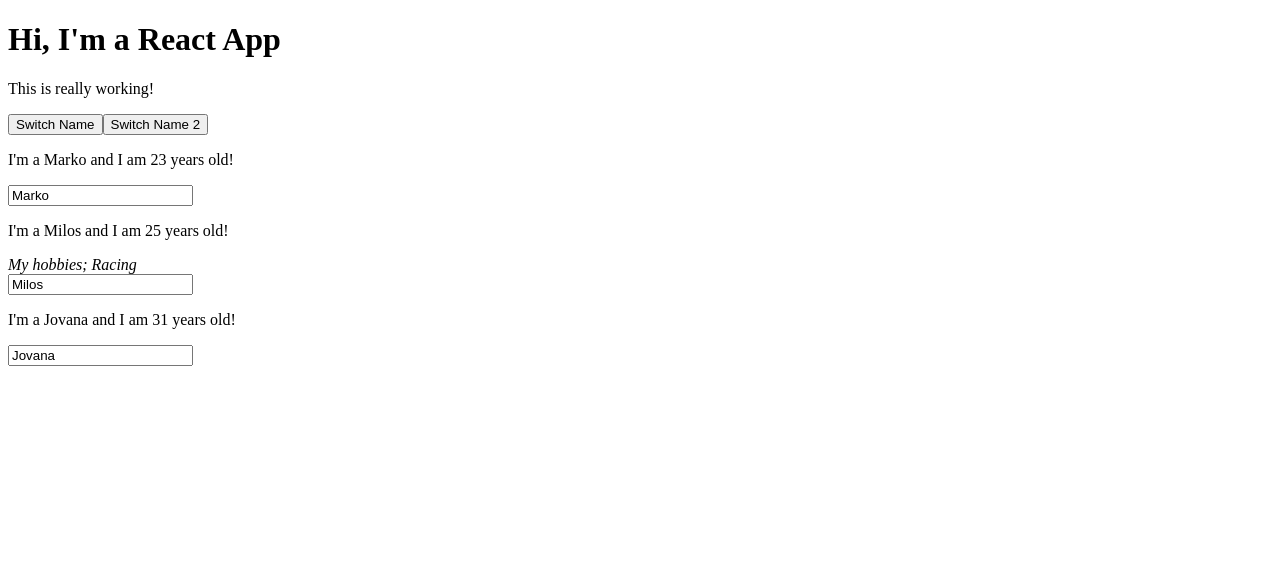
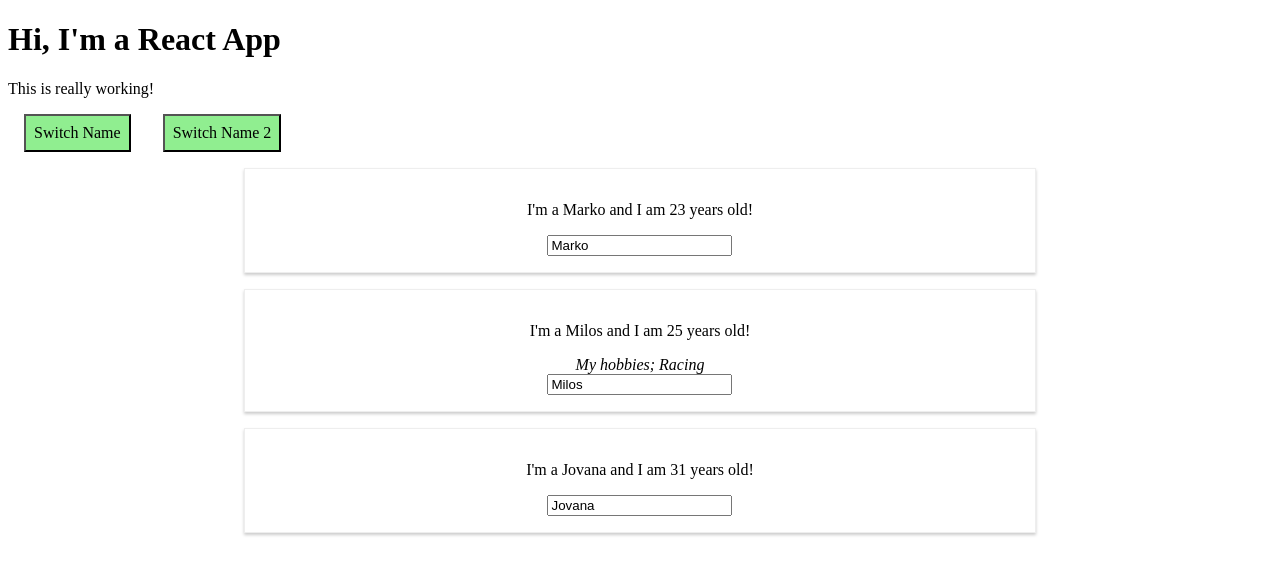
Before and after one commit to MarkoTON/Max-React.github.io, a React (Create React App) app: page / in a window 1280 px wide. Shown: the top 574 px of the page. Built offline with nearby package versions, Linux system fonts and the light colour scheme.

Commit message:
style expline

```diff
--- a/src/App.js
+++ b/src/App.js
@@ -35,12 +35,31 @@ class App extends Component {
   }
 
   render() {
+    const style = {
+      backgroundColor: "lightgreen",
+      font: 'inherit',
+      border: '1px solod red',
+      padding: '8px',
+      cursor: 'pointer',
+      margin: '0px 1rem'
+    }
+
     return (
       <div className="App">
         <h1>Hi, I'm a React App</h1>
         <p>This is really working!</p>
-        <button onClick={this.switchNameHandler.bind(this, 'Maksimilijan')}>Switch Name</button>
-        <button onClick={() => this.switchNameHandler('Metallica')}>Switch Name 2</button>
+        <button
+          style={style}
+          onClick={this.switchNameHandler.bind(this, 'Maksimilijan')}
+        >
+          Switch Name
+        </button>
+        <button
+          style={style}
+          onClick={() => this.switchNameHandler('Metallica')}
+        >
+          Switch Name 2
+        </button>
 
         <Person
           click={this.switchNameHandler.bind(this,'Mirjana')}
--- /dev/null
+++ b/src/Person/Person.css
@@ -0,0 +1,8 @@
+.Person {
+  width: 60%;
+  margin: 1rem auto;
+  border: 1px solid #eee;
+  box-shadow: 0 2px 3px #ccc;
+  padding: 16px;
+  text-align: center;
+}
--- a/src/Person/Person.js
+++ b/src/Person/Person.js
@@ -1,9 +1,10 @@
 import React from 'react';
+import './Person.css'
 
 const person = (props) => {
   const {name,age,click,nameChangedhandler} = props;
   return (
-    <div>
+    <div className="Person">
       <p onClick={click}>I'm a {name} and I am {age} years old!</p>
       <div>{props.children}</div>
       <input onChange={nameChangedhandler} type="text" value={name} />
```
